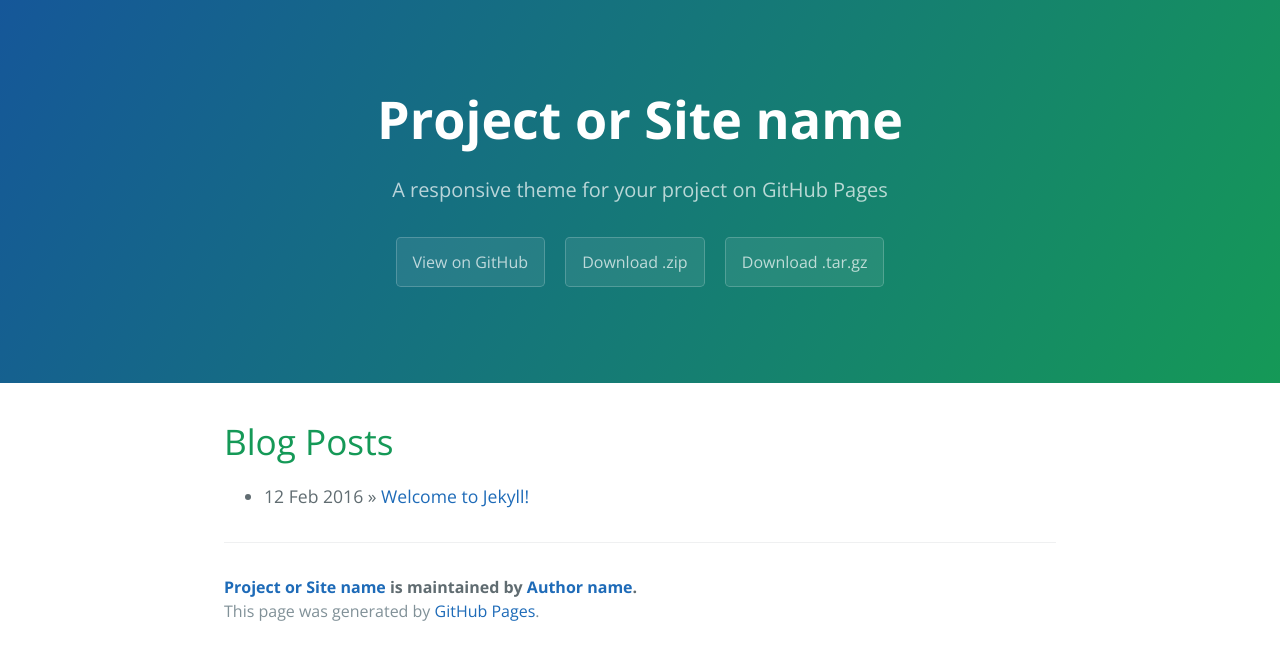
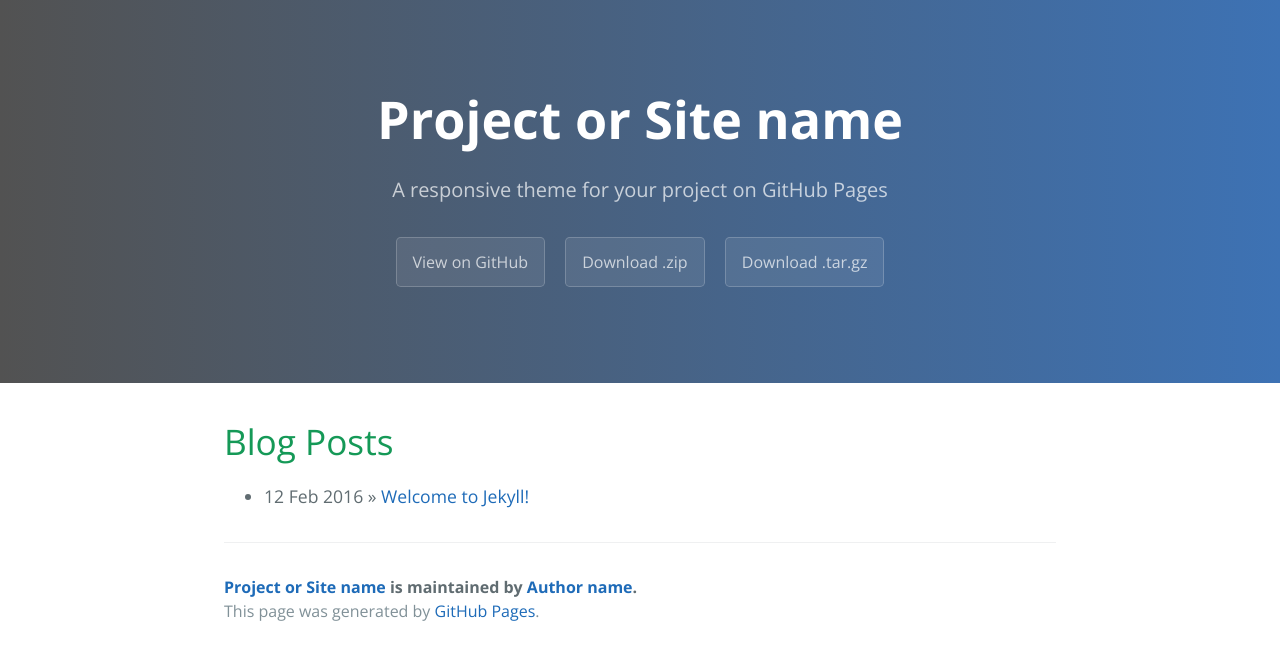
Before and after one commit to aidankinzett/aidankinzett.github.io, a Jekyll site: the page built from index.html, in a window 1280 px wide. Shown: the top 660 px of the page. Built offline with Jekyll 4.4.1, drawn with Linux system fonts in a browser that asks for light colours; the list of posts is cut into pages by our own code.

Commit message:
change theme color

```diff
--- a/css/cayman.css
+++ b/css/cayman.css
@@ -1,192 +1,624 @@
-.highlight table td { padding: 5px; }
+.highlight table td {
+    padding: 5px;
+}
 
-.highlight table pre { margin: 0; }
+.highlight table pre {
+    margin: 0;
+}
 
-.highlight .cm { color: #999988; font-style: italic; }
+.highlight .cm {
+    color: #999988;
+    font-style: italic;
+}
 
-.highlight .cp { color: #999999; font-weight: bold; }
+.highlight .cp {
+    color: #999999;
+    font-weight: bold;
+}
 
-.highlight .c1 { color: #999988; font-style: italic; }
+.highlight .c1 {
+    color: #999988;
+    font-style: italic;
+}
 
-.highlight .cs { color: #999999; font-weight: bold; font-style: italic; }
+.highlight .cs {
+    color: #999999;
+    font-weight: bold;
+    font-style: italic;
+}
 
-.highlight .c, .highlight .cd { color: #999988; font-style: italic; }
+.highlight .c, .highlight .cd {
+    color: #999988;
+    font-style: italic;
+}
 
-.highlight .err { color: #a61717; background-color: #e3d2d2; }
+.highlight .err {
+    color: #a61717;
+    background-color: #e3d2d2;
+}
 
-.highlight .gd { color: #000000; background-color: #ffdddd; }
+.highlight .gd {
+    color: #000000;
+    background-color: #ffdddd;
+}
 
-.highlight .ge { color: #000000; font-style: italic; }
+.highlight .ge {
+    color: #000000;
+    font-style: italic;
+}
 
-.highlight .gr { color: #aa0000; }
+.highlight .gr {
+    color: #aa0000;
+}
 
-.highlight .gh { color: #999999; }
+.highlight .gh {
+    color: #999999;
+}
 
-.highlight .gi { color: #000000; background-color: #ddffdd; }
+.highlight .gi {
+    color: #000000;
+    background-color: #ddffdd;
+}
 
-.highlight .go { color: #888888; }
+.highlight .go {
+    color: #888888;
+}
 
-.highlight .gp { color: #555555; }
+.highlight .gp {
+    color: #555555;
+}
 
-.highlight .gs { font-weight: bold; }
+.highlight .gs {
+    font-weight: bold;
+}
 
-.highlight .gu { color: #aaaaaa; }
+.highlight .gu {
+    color: #aaaaaa;
+}
 
-.highlight .gt { color: #aa0000; }
+.highlight .gt {
+    color: #aa0000;
+}
 
-.highlight .kc { color: #000000; font-weight: bold; }
+.highlight .kc {
+    color: #000000;
+    font-weight: bold;
+}
 
-.highlight .kd { color: #000000; font-weight: bold; }
+.highlight .kd {
+    color: #000000;
+    font-weight: bold;
+}
 
-.highlight .kn { color: #000000; font-weight: bold; }
+.highlight .kn {
+    color: #000000;
+    font-weight: bold;
+}
 
-.highlight .kp { color: #000000; font-weight: bold; }
+.highlight .kp {
+    color: #000000;
+    font-weight: bold;
+}
 
-.highlight .kr { color: #000000; font-weight: bold; }
+.highlight .kr {
+    color: #000000;
+    font-weight: bold;
+}
 
-.highlight .kt { color: #445588; font-weight: bold; }
+.highlight .kt {
+    color: #445588;
+    font-weight: bold;
+}
 
-.highlight .k, .highlight .kv { color: #000000; font-weight: bold; }
+.highlight .k, .highlight .kv {
+    color: #000000;
+    font-weight: bold;
+}
 
-.highlight .mf { color: #009999; }
+.highlight .mf {
+    color: #009999;
+}
 
-.highlight .mh { color: #009999; }
+.highlight .mh {
+    color: #009999;
+}
 
-.highlight .il { color: #009999; }
+.highlight .il {
+    color: #009999;
+}
 
-.highlight .mi { color: #009999; }
+.highlight .mi {
+    color: #009999;
+}
 
-.highlight .mo { color: #009999; }
+.highlight .mo {
+    color: #009999;
+}
 
-.highlight .m, .highlight .mb, .highlight .mx { color: #009999; }
+.highlight .m, .highlight .mb, .highlight .mx {
+    color: #009999;
+}
 
-.highlight .sb { color: #d14; }
+.highlight .sb {
+    color: #d14;
+}
 
-.highlight .sc { color: #d14; }
+.highlight .sc {
+    color: #d14;
+}
 
-.highlight .sd { color: #d14; }
+.highlight .sd {
+    color: #d14;
+}
 
-.highlight .s2 { color: #d14; }
+.highlight .s2 {
+    color: #d14;
+}
 
-.highlight .se { color: #d14; }
+.highlight .se {
+    color: #d14;
+}
 
-.highlight .sh { color: #d14; }
+.highlight .sh {
+    color: #d14;
+}
 
-.highlight .si { color: #d14; }
+.highlight .si {
+    color: #d14;
+}
 
-.highlight .sx { color: #d14; }
+.highlight .sx {
+    color: #d14;
+}
 
-.highlight .sr { color: #009926; }
+.highlight .sr {
+    color: #009926;
+}
 
-.highlight .s1 { color: #d14; }
+.highlight .s1 {
+    color: #d14;
+}
 
-.highlight .ss { color: #990073; }
+.highlight .ss {
+    color: #990073;
+}
 
-.highlight .s { color: #d14; }
+.highlight .s {
+    color: #d14;
+}
 
-.highlight .na { color: #008080; }
+.highlight .na {
+    color: #008080;
+}
 
-.highlight .bp { color: #999999; }
+.highlight .bp {
+    color: #999999;
+}
 
-.highlight .nb { color: #0086B3; }
+.highlight .nb {
+    color: #0086B3;
+}
 
-.highlight .nc { color: #445588; font-weight: bold; }
+.highlight .nc {
+    color: #445588;
+    font-weight: bold;
+}
 
-.highlight .no { color: #008080; }
+.highlight .no {
+    color: #008080;
+}
 
-.highlight .nd { color: #3c5d5d; font-weight: bold; }
+.highlight .nd {
+    color: #3c5d5d;
+    font-weight: bold;
+}
 
-.highlight .ni { color: #800080; }
+.highlight .ni {
+    color: #800080;
+}
 
-.highlight .ne { color: #990000; font-weight: bold; }
+.highlight .ne {
+    color: #990000;
+    font-weight: bold;
+}
 
-.highlight .nf { color: #990000; font-weight: bold; }
+.highlight .nf {
+    color: #990000;
+    font-weight: bold;
+}
 
-.highlight .nl { color: #990000; font-weight: bold; }
+.highlight .nl {
+    color: #990000;
+    font-weight: bold;
+}
 
-.highlight .nn { color: #555555; }
+.highlight .nn {
+    color: #555555;
+}
 
-.highlight .nt { color: #000080; }
+.highlight .nt {
+    color: #000080;
+}
 
-.highlight .vc { color: #008080; }
+.highlight .vc {
+    color: #008080;
+}
 
-.highlight .vg { color: #008080; }
+.highlight .vg {
+    color: #008080;
+}
 
-.highlight .vi { color: #008080; }
+.highlight .vi {
+    color: #008080;
+}
 
-.highlight .nv { color: #008080; }
+.highlight .nv {
+    color: #008080;
+}
 
-.highlight .ow { color: #000000; font-weight: bold; }
+.highlight .ow {
+    color: #000000;
+    font-weight: bold;
+}
 
-.highlight .o { color: #000000; font-weight: bold; }
+.highlight .o {
+    color: #000000;
+    font-weight: bold;
+}
 
-.highlight .w { color: #bbbbbb; }
+.highlight .w {
+    color: #bbbbbb;
+}
 
-.highlight { background-color: #f8f8f8; }
+.highlight {
+    background-color: #f8f8f8;
+}
 
-* { box-sizing: border-box; }
+* {
+    box-sizing: border-box;
+}
 
-body { padding: 0; margin: 0; font-family: "Open Sans", "Helvetica Neue", Helvetica, Arial, sans-serif; font-size: 16px; line-height: 1.5; color: #606c71; }
+body {
+    padding: 0;
+    margin: 0;
+    font-family: "Open Sans", "Helvetica Neue", Helvetica, Arial, sans-serif;
+    font-size: 16px;
+    line-height: 1.5;
+    color: #606c71;
+}
 
-a { color: #1e6bb8; text-decoration: none; }
-a:hover { text-decoration: underline; }
+a {
+    color: #1e6bb8;
+    text-decoration: none;
+}
 
-.btn { display: inline-block; margin-bottom: 1rem; color: rgba(255, 255, 255, 0.7); background-color: rgba(255, 255, 255, 0.08); border-color: rgba(255, 255, 255, 0.2); border-style: solid; border-width: 1px; border-radius: 0.3rem; transition: color 0.2s, background-color 0.2s, border-color 0.2s; }
-.btn:hover { color: rgba(255, 255, 255, 0.8); text-decoration: none; background-color: rgba(255, 255, 255, 0.2); border-color: rgba(255, 255, 255, 0.3); }
-.btn + .btn { margin-left: 1rem; }
-@media screen and (min-width: 64em) { .btn { padding: 0.75rem 1rem; } }
-@media screen and (min-width: 42em) and (max-width: 64em) { .btn { padding: 0.6rem 0.9rem; font-size: 0.9rem; } }
-@media screen and (max-width: 42em) { .btn { display: block; width: 100%; padding: 0.75rem; font-size: 0.9rem; }
-  .btn + .btn { margin-top: 1rem; margin-left: 0; } }
+a:hover {
+    text-decoration: underline;
+}
 
-.page-header { color: #fff; text-align: center; background-color: #159957; background-image: linear-gradient(120deg, #155799, #159957); }
-@media screen and (min-width: 64em) { .page-header { padding: 5rem 6rem; } }
-@media screen and (min-width: 42em) and (max-width: 64em) { .page-header { padding: 3rem 4rem; } }
-@media screen and (max-width: 42em) { .page-header { padding: 2rem 1rem; } }
+.btn {
+    display: inline-block;
+    margin-bottom: 1rem;
+    color: rgba(255, 255, 255, 0.7);
+    background-color: rgba(255, 255, 255, 0.08);
+    border-color: rgba(255, 255, 255, 0.2);
+    border-style: solid;
+    border-width: 1px;
+    border-radius: 0.3rem;
+    transition: color 0.2s, background-color 0.2s, border-color 0.2s;
+}
 
-.project-name { margin-top: 0; margin-bottom: 0.1rem; }
-@media screen and (min-width: 64em) { .project-name { font-size: 3.25rem; } }
-@media screen and (min-width: 42em) and (max-width: 64em) { .project-name { font-size: 2.25rem; } }
-@media screen and (max-width: 42em) { .project-name { font-size: 1.75rem; } }
+.btn:hover {
+    color: rgba(255, 255, 255, 0.8);
+    text-decoration: none;
+    background-color: rgba(255, 255, 255, 0.2);
+    border-color: rgba(255, 255, 255, 0.3);
+}
 
-.project-tagline { margin-bottom: 2rem; font-weight: normal; opacity: 0.7; }
-@media screen and (min-width: 64em) { .project-tagline { font-size: 1.25rem; } }
-@media screen and (min-width: 42em) and (max-width: 64em) { .project-tagline { font-size: 1.15rem; } }
-@media screen and (max-width: 42em) { .project-tagline { font-size: 1rem; } }
+.btn+.btn {
+    margin-left: 1rem;
+}
 
-.main-content { word-wrap: break-word; }
-.main-content :first-child { margin-top: 0; }
-@media screen and (min-width: 64em) { .main-content { max-width: 64rem; padding: 2rem 6rem; margin: 0 auto; font-size: 1.1rem; } }
-@media screen and (min-width: 42em) and (max-width: 64em) { .main-content { padding: 2rem 4rem; font-size: 1.1rem; } }
-@media screen and (max-width: 42em) { .main-content { padding: 2rem 1rem; font-size: 1rem; } }
-.main-content img { max-width: 100%; }
-.main-content h1, .main-content h2, .main-content h3, .main-content h4, .main-content h5, .main-content h6 { margin-top: 2rem; margin-bottom: 1rem; font-weight: normal; color: #159957; }
-.main-content p { margin-bottom: 1em; }
-.main-content code { padding: 2px 4px; font-family: Consolas, "Liberation Mono", Menlo, Courier, monospace; font-size: 0.9rem; color: #567482; background-color: #f3f6fa; border-radius: 0.3rem; }
-.main-content pre { padding: 0.8rem; margin-top: 0; margin-bottom: 1rem; font: 1rem Consolas, "Liberation Mono", Menlo, Courier, monospace; color: #567482; word-wrap: normal; background-color: #f3f6fa; border: solid 1px #dce6f0; border-radius: 0.3rem; }
-.main-content pre > code { padding: 0; margin: 0; font-size: 0.9rem; color: #567482; word-break: normal; white-space: pre; background: transparent; border: 0; }
-.main-content .highlight { margin-bottom: 1rem; }
-.main-content .highlight pre { margin-bottom: 0; word-break: normal; }
-.main-content .highlight pre, .main-content pre { padding: 0.8rem; overflow: auto; font-size: 0.9rem; line-height: 1.45; border-radius: 0.3rem; -webkit-overflow-scrolling: touch; }
-.main-content pre code, .main-content pre tt { display: inline; max-width: initial; padding: 0; margin: 0; overflow: initial; line-height: inherit; word-wrap: normal; background-color: transparent; border: 0; }
-.main-content pre code:before, .main-content pre code:after, .main-content pre tt:before, .main-content pre tt:after { content: normal; }
-.main-content ul, .main-content ol { margin-top: 0; }
-.main-content blockquote { padding: 0 1rem; margin-left: 0; color: #819198; border-left: 0.3rem solid #dce6f0; }
-.main-content blockquote > :first-child { margin-top: 0; }
-.main-content blockquote > :last-child { margin-bottom: 0; }
-.main-content table { display: block; width: 100%; overflow: auto; word-break: normal; word-break: keep-all; -webkit-overflow-scrolling: touch; }
-.main-content table th { font-weight: bold; }
-.main-content table th, .main-content table td { padding: 0.5rem 1rem; border: 1px solid #e9ebec; }
-.main-content dl { padding: 0; }
-.main-content dl dt { padding: 0; margin-top: 1rem; font-size: 1rem; font-weight: bold; }
-.main-content dl dd { padding: 0; margin-bottom: 1rem; }
-.main-content hr { height: 2px; padding: 0; margin: 1rem 0; background-color: #eff0f1; border: 0; }
+@media screen and (min-width: 64em) {
+    .btn {
+        padding: 0.75rem 1rem;
+    }
+}
 
-.site-footer { padding-top: 2rem; margin-top: 2rem; border-top: solid 1px #eff0f1; }
-@media screen and (min-width: 64em) { .site-footer { font-size: 1rem; } }
-@media screen and (min-width: 42em) and (max-width: 64em) { .site-footer { font-size: 1rem; } }
-@media screen and (max-width: 42em) { .site-footer { font-size: 0.9rem; } }
+@media screen and (min-width: 42em) and (max-width: 64em) {
+    .btn {
+        padding: 0.6rem 0.9rem;
+        font-size: 0.9rem;
+    }
+}
 
-.site-footer-owner { display: block; font-weight: bold; }
+@media screen and (max-width: 42em) {
+    .btn {
+        display: block;
+        width: 100%;
+        padding: 0.75rem;
+        font-size: 0.9rem;
+    }
+    .btn+.btn {
+        margin-top: 1rem;
+        margin-left: 0;
+    }
+}
 
-.site-footer-credits { color: #819198; }
+.page-header {
+    color: #fff;
+    text-align: center;
+    background-color: #3d72b4;
+    background-image: linear-gradient(to right, #525252, #3d72b4);
+}
+
+@media screen and (min-width: 64em) {
+    .page-header {
+        padding: 5rem 6rem;
+    }
+}
+
+@media screen and (min-width: 42em) and (max-width: 64em) {
+    .page-header {
+        padding: 3rem 4rem;
+    }
+}
+
+@media screen and (max-width: 42em) {
+    .page-header {
+        padding: 2rem 1rem;
+    }
+}
+
+.project-name {
+    margin-top: 0;
+    margin-bottom: 0.1rem;
+}
+
+@media screen and (min-width: 64em) {
+    .project-name {
+        font-size: 3.25rem;
+    }
+}
+
+@media screen and (min-width: 42em) and (max-width: 64em) {
+    .project-name {
+        font-size: 2.25rem;
+    }
+}
+
+@media screen and (max-width: 42em) {
+    .project-name {
+        font-size: 1.75rem;
+    }
+}
+
+.project-tagline {
+    margin-bottom: 2rem;
+    font-weight: normal;
+    opacity: 0.7;
+}
+
+@media screen and (min-width: 64em) {
+    .project-tagline {
+        font-size: 1.25rem;
+    }
+}
+
+@media screen and (min-width: 42em) and (max-width: 64em) {
+    .project-tagline {
+        font-size: 1.15rem;
+    }
+}
+
+@media screen and (max-width: 42em) {
+    .project-tagline {
+        font-size: 1rem;
+    }
+}
+
+.main-content {
+    word-wrap: break-word;
+}
+
+.main-content :first-child {
+    margin-top: 0;
+}
+
+@media screen and (min-width: 64em) {
+    .main-content {
+        max-width: 64rem;
+        padding: 2rem 6rem;
+        margin: 0 auto;
+        font-size: 1.1rem;
+    }
+}
+
+@media screen and (min-width: 42em) and (max-width: 64em) {
+    .main-content {
+        padding: 2rem 4rem;
+        font-size: 1.1rem;
+    }
+}
+
+@media screen and (max-width: 42em) {
+    .main-content {
+        padding: 2rem 1rem;
+        font-size: 1rem;
+    }
+}
+
+.main-content img {
+    max-width: 100%;
+}
+
+.main-content h1, .main-content h2, .main-content h3, .main-content h4, .main-content h5, .main-content h6 {
+    margin-top: 2rem;
+    margin-bottom: 1rem;
+    font-weight: normal;
+    color: #159957;
+}
+
+.main-content p {
+    margin-bottom: 1em;
+}
+
+.main-content code {
+    padding: 2px 4px;
+    font-family: Consolas, "Liberation Mono", Menlo, Courier, monospace;
+    font-size: 0.9rem;
+    color: #567482;
+    background-color: #f3f6fa;
+    border-radius: 0.3rem;
+}
+
+.main-content pre {
+    padding: 0.8rem;
+    margin-top: 0;
+    margin-bottom: 1rem;
+    font: 1rem Consolas, "Liberation Mono", Menlo, Courier, monospace;
+    color: #567482;
+    word-wrap: normal;
+    background-color: #f3f6fa;
+    border: solid 1px #dce6f0;
+    border-radius: 0.3rem;
+}
+
+.main-content pre>code {
+    padding: 0;
+    margin: 0;
+    font-size: 0.9rem;
+    color: #567482;
+    word-break: normal;
+    white-space: pre;
+    background: transparent;
+    border: 0;
+}
+
+.main-content .highlight {
+    margin-bottom: 1rem;
+}
+
+.main-content .highlight pre {
+    margin-bottom: 0;
+    word-break: normal;
+}
+
+.main-content .highlight pre, .main-content pre {
+    padding: 0.8rem;
+    overflow: auto;
+    font-size: 0.9rem;
+    line-height: 1.45;
+    border-radius: 0.3rem;
+    -webkit-overflow-scrolling: touch;
+}
+
+.main-content pre code, .main-content pre tt {
+    display: inline;
+    max-width: initial;
+    padding: 0;
+    margin: 0;
+    overflow: initial;
+    line-height: inherit;
+    word-wrap: normal;
+    background-color: transparent;
+    border: 0;
+}
+
+.main-content pre code:before, .main-content pre code:after, .main-content pre tt:before, .main-content pre tt:after {
+    content: normal;
+}
+
+.main-content ul, .main-content ol {
+    margin-top: 0;
+}
+
+.main-content blockquote {
+    padding: 0 1rem;
+    margin-left: 0;
+    color: #819198;
+    border-left: 0.3rem solid #dce6f0;
+}
+
+.main-content blockquote> :first-child {
+    margin-top: 0;
+}
+
+.main-content blockquote> :last-child {
+    margin-bottom: 0;
+}
+
+.main-content table {
+    display: block;
+    width: 100%;
+    overflow: auto;
+    word-break: normal;
+    word-break: keep-all;
+    -webkit-overflow-scrolling: touch;
+}
+
+.main-content table th {
+    font-weight: bold;
+}
+
+.main-content table th, .main-content table td {
+    padding: 0.5rem 1rem;
+    border: 1px solid #e9ebec;
+}
+
+.main-content dl {
+    padding: 0;
+}
+
+.main-content dl dt {
+    padding: 0;
+    margin-top: 1rem;
+    font-size: 1rem;
+    font-weight: bold;
+}
+
+.main-content dl dd {
+    padding: 0;
+    margin-bottom: 1rem;
+}
+
+.main-content hr {
+    height: 2px;
+    padding: 0;
+    margin: 1rem 0;
+    background-color: #eff0f1;
+    border: 0;
+}
+
+.site-footer {
+    padding-top: 2rem;
+    margin-top: 2rem;
+    border-top: solid 1px #eff0f1;
+}
+
+@media screen and (min-width: 64em) {
+    .site-footer {
+        font-size: 1rem;
+    }
+}
+
+@media screen and (min-width: 42em) and (max-width: 64em) {
+    .site-footer {
+        font-size: 1rem;
+    }
+}
+
+@media screen and (max-width: 42em) {
+    .site-footer {
+        font-size: 0.9rem;
+    }
+}
+
+.site-footer-owner {
+    display: block;
+    font-weight: bold;
+}
+
+.site-footer-credits {
+    color: #819198;
+}
```
Also changed, not shown: 1 other file.
